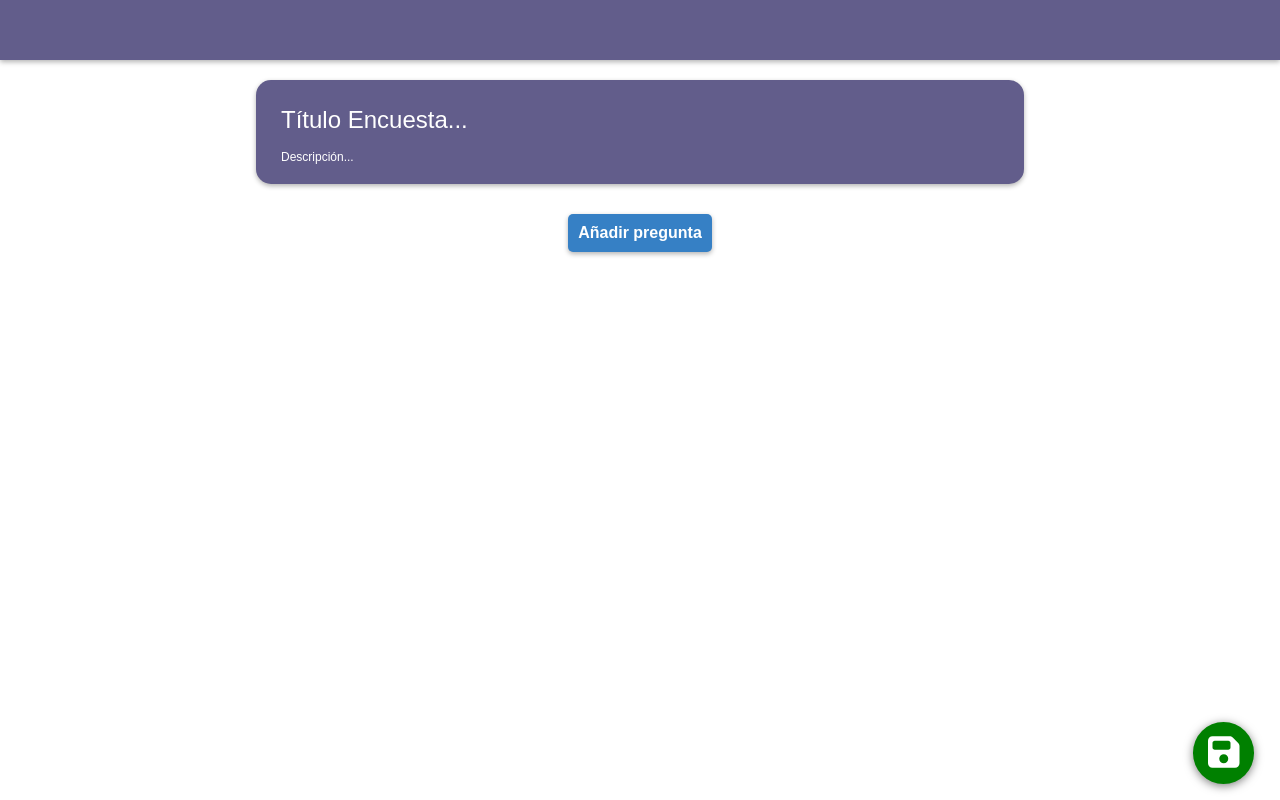
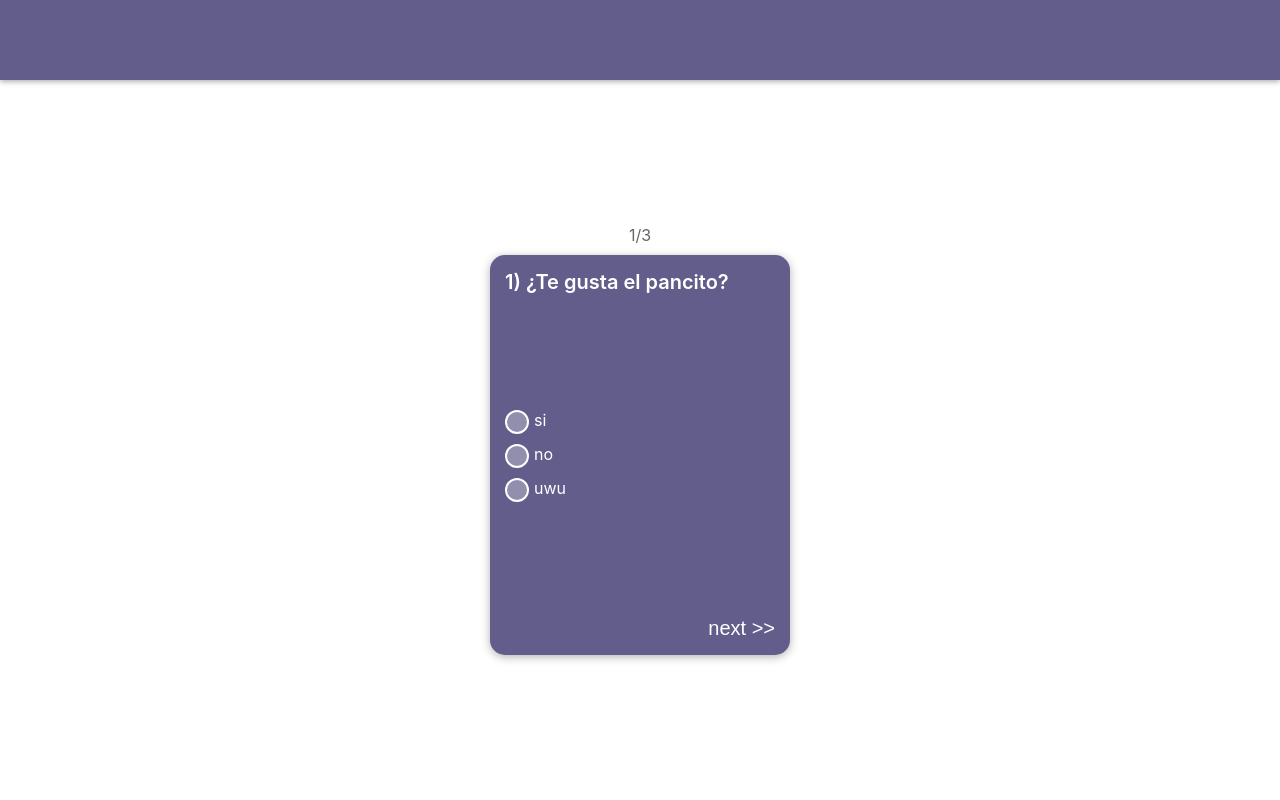
Before and after one commit to nicolasaraya/is2-client, a React (Create React App) app: page /form in a window 1280 px wide. Built offline with nearby package versions, Linux system fonts and the light colour scheme.

Commit message:
VISUALIZACIÓN DE PREGUNTAS Y ALTERNATIVAS

```diff
--- a/package.json
+++ b/package.json
@@ -12,6 +12,7 @@
     "fortawesome": "^0.0.1-security",
     "react": "^18.0.0",
     "react-dom": "^18.0.0",
+    "react-router-dom": "^6.3.0",
     "react-script": "^2.0.5",
     "react-scripts": "5.0.1",
     "web-vitals": "^2.1.4"
--- a/src/App.js
+++ b/src/App.js
@@ -1,11 +1,20 @@
-import logo from './logo.svg';
 import NewForm from './components/new_form/new-form';
+import Form from './components/form/form';
+import { BrowserRouter, Route, Routes } from 'react-router-dom';
 
 function App() {
+
   return (
     <div className="App">
       <div className='page-navbar'></div>
-      <NewForm></NewForm>
+      <div className='page-content'>
+      <BrowserRouter>
+        <Routes>
+          <Route path='/' element={<NewForm/>}/>
+          <Route path='/form' element={<Form/>}/>
+        </Routes>
+      </BrowserRouter>
+      </div>
     </div>
   );
 }
--- /dev/null
+++ b/src/components/form/form-card.js
@@ -0,0 +1,61 @@
+const FormCard = (props) => {
+
+    const {pregunta, index, setIndex, length} = {...props};
+
+    const toggleCheck = (e,id) =>{
+        const alternativas = document.getElementsByClassName("alter-pregunta-"+pregunta.id);
+        const estaAlternativa = document.getElementById("alter-checkbox-"+id)
+        for(var i=0;i<alternativas.length;i++){
+            if(alternativas[i]!==estaAlternativa && alternativas[i].checked===true) alternativas[i].checked=false;
+        }
+    }
+
+    const handleBack = () => {
+        const aux = index - 1;
+        setIndex(aux);
+    }
+
+    const handleNext = () => {
+        const aux = index +1;
+        setIndex(aux);
+    }
+
+    const handleSubmit = () => {
+        console.log("submit");
+    }
+    return(
+        <div className="form-card__container">
+            <p className="form-card__title">{index}) {pregunta.title}</p>
+            <div className="form-card__alter-container">
+                {
+                    pregunta.alter.map((val,index)=>{
+                        return(
+                            <div className="form-card__alter" key={val.id}>
+                                <input type='checkbox' className={"form-card__alter-checkbox alter-pregunta-"+pregunta.id} onChange={(e)=>toggleCheck(e,val.id)} id={'alter-checkbox-'+val.id}></input>
+                                <p className="form-card__alter-title">{val.title}</p>
+                            </div>
+                        )
+                    })
+                }
+            </div>
+            {
+                index===1
+                ? <div className="form-card__btn-container">
+                    <button className="form-card__next-btn-only" onClick={handleNext}>next{" >>"}</button>
+                </div>
+                : index===length
+                    ? <div className="form-card__btn-container">
+                        <button className="form-card__back-btn" onClick={handleBack}>{"<< "}back</button>
+                        <button className="form-card__send-btn" onClick={handleSubmit}>send{" >>"}</button>
+                    </div>
+                    : <div className="form-card__btn-container">
+                        <button className="form-card__back-btn" onClick={handleBack}>{"<< "}back</button>
+                        <button className="form-card__next-btn" onClick={handleNext}>next{" >>"}</button>
+                    </div>
+
+            }
+        </div>
+    )
+}
+
+export default FormCard;
--- /dev/null
+++ b/src/components/form/form.js
@@ -0,0 +1,17 @@
+import formData from "./formData";
+import FormCard from "./form-card";
+import { useState } from "react";
+
+const Form = () => {
+
+    const [index, setIndex] = useState(1);
+
+    return (
+        <div className="form__container">
+            <p className="form-pregunta-index">{index}/{formData.preguntas.length}</p>
+            <FormCard pregunta={formData.preguntas[index-1]} index={index} setIndex={setIndex} length={formData.preguntas.length}></FormCard>
+        </div>
+    )
+}
+
+export default Form;
--- /dev/null
+++ b/src/components/form/formData.js
@@ -0,0 +1,63 @@
+const formData = {
+    title: 'BUENA NACHO QL CHUPAME EL PICO',
+    description: 'era bromita breooooooo',
+    preguntas: [
+        {
+            title: '¿Te gusta el pancito?',
+            id: 'id-1',
+            alter: [
+                {
+                    title: 'si',
+                    id: 'id-alternativa-1'
+                },
+                {
+                    title: 'no',
+                    id: 'id-alternativa-2'
+                },
+                {
+                    title: 'uwu',
+                    id: 'id-alternativa-3'
+                }
+            ]
+        },
+        {
+            title: '¿Te gusta la coca?',
+            id: 'id-1',
+            alter: [
+                {
+                    title: 'si',
+                    id: 'id-alternativa-1'
+                },
+                {
+                    title: 'no',
+                    id: 'id-alternativa-2'
+                },
+                {
+                    title: 'mejor la sprite',
+                    id: 'id-alternativa-3'
+                }
+            ]
+        },
+        {
+            title: 'dime que funciona por favor',
+            id: 'id-1',
+            alter: [
+                {
+                    title: 'si',
+                    id: 'id-alternativa-1'
+                },
+                {
+                    title: 'no',
+                    id: 'id-alternativa-2'
+                },
+                {
+                    title: 'te la rifaste carnal',
+                    id: 'id-alternativa-3'
+                }
+            ]
+        }
+    ]
+}
+
+
+export default formData;
--- a/src/index.css
+++ b/src/index.css
@@ -29,7 +29,7 @@ textarea:focus, input:focus{
 
 .page-navbar{
   background-color: rgb(98, 93, 139);
-  height: 60px;
+  height: 10vh;
   width: 100%;
   box-shadow: 0 2px 5px rgba(0, 0, 0, .3);
 }
@@ -37,6 +37,7 @@ textarea:focus, input:focus{
 .new-form__container{
   display: flex;
   flex-direction: column;
+  width: 100%;
 }
 
 .new-form__title-container{
@@ -223,3 +224,106 @@ input{
   box-shadow: 0 2px 10px rgba(0, 0, 0, .5);
   cursor: pointer;
 }
+
+
+.page-content{
+  display: flex;
+  height: 90vh;
+}
+
+/*    FORM CARD     */
+
+.form__container{
+  margin: auto;
+  display: flex;
+  flex-direction: column;
+  text-align: center;
+}
+
+.form-pregunta-index{
+  color: #666;
+}
+
+.form-card__container{
+  background-color: rgb(98, 93, 139);
+  border-radius: 15px;
+  padding: 15px;
+  margin-top: 10px;
+  display: flex;
+  flex-direction: column;
+  justify-content: space-between;
+  height: 400px;
+  width: 300px;
+  color: white;
+  box-shadow: 0 2px 10px  rgba(0, 0, 0, .3);
+}
+
+.form-card__title{
+  text-align: left;
+  font-size: 20px;
+  font-weight: 600;
+}
+
+.form-card__alter-container{
+  text-align: left;
+  font-size: 16px;
+}
+
+.form-card__alter{
+  display: flex;
+  padding: 5px 0;
+}
+
+.form-card__alter-checkbox{
+  width: 20px;
+  height: 20px;
+  background-color: rgba(256,256,256,.3);
+  appearance: none;
+  border-radius: 50%;
+  margin-right: 5px;
+  border: 2px solid white;
+  cursor: pointer;
+}
+
+.form-card__alter-checkbox:checked{
+  background-color: white;
+}
+
+.form-card__btn-container{
+  display: flex;
+  justify-content: space-between;
+}
+
+.form-card__back-btn{
+  background-color: transparent;
+  border: none;
+  color: white;
+  font-size: 20px;
+  cursor: pointer;
+}
+
+.form-card__next-btn{
+  background-color: transparent;
+  border: none;
+  color: white;
+  font-size: 20px;
+  cursor: pointer;
+}
+
+.form-card__next-btn-only{
+  background-color: transparent;
+  border: none;
+  color: white;
+  font-size: 20px;
+  cursor: pointer;
+  margin-left: auto;
+}
+
+.form-card__send-btn{
+  background-color: transparent;
+  border: none;
+  color: white;
+  font-size: 24px;
+  font-weight: 800;
+  cursor: pointer;
+}
```
Also changed, not shown: src/components/new_form/new-form.js (+3 -4 lines), 1 other file (tests, documents, lock files or other folders).
